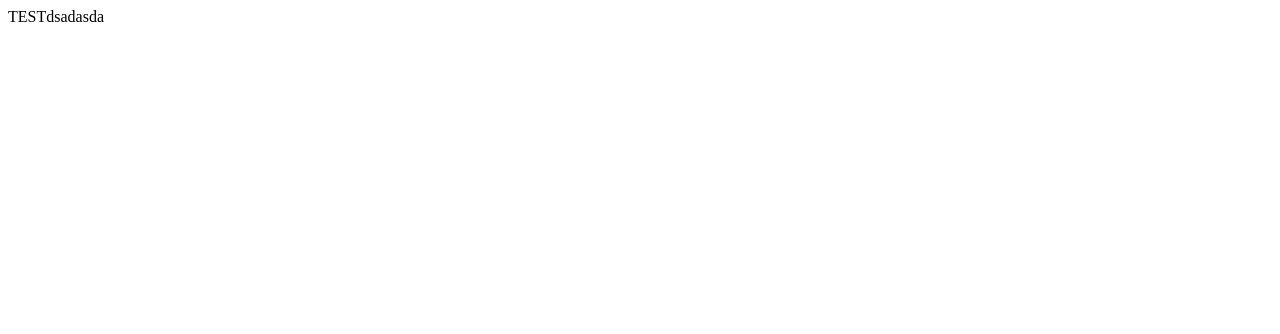
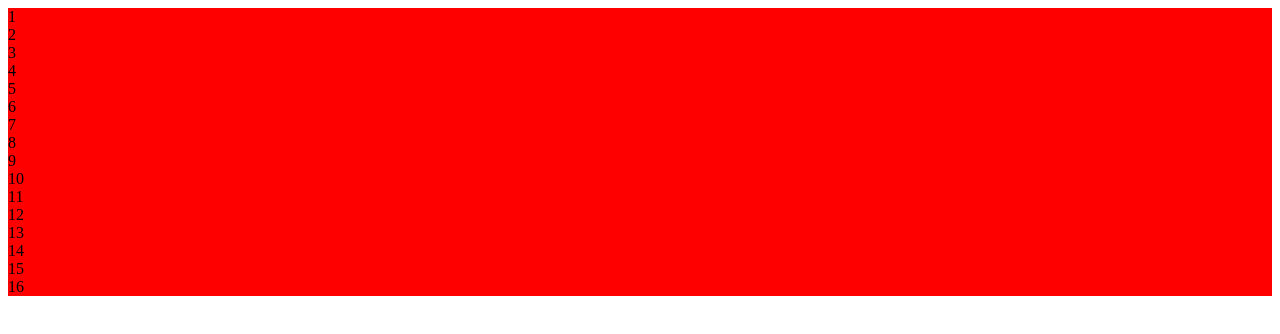
Before and after one commit to mye0ngs00/16-puzzle, a website built with webpack: page index.html in a window 1280 px wide. Built offline with nearby package versions, Linux system fonts and the light colour scheme.

Commit message:
install: css 번들링 추가

```diff
--- a/index.html
+++ b/index.html
@@ -4,10 +4,27 @@
   <meta charset="UTF-8">
   <meta http-equiv="X-UA-Compatible" content="IE=edge">
   <meta name="viewport" content="width=device-width, initial-scale=1.0">
-  <title>Document</title>
+  <title>16-Puzzle</title>
 </head>
 <body>
-  TESTdsadasda
+  <div>
+    <div>1</div>
+    <div>2</div>
+    <div>3</div>
+    <div>4</div>
+    <div>5</div>
+    <div>6</div>
+    <div>7</div>
+    <div>8</div>
+    <div>9</div>
+    <div>10</div>
+    <div>11</div>
+    <div>12</div>
+    <div>13</div>
+    <div>14</div>
+    <div>15</div>
+    <div>16</div>
+  </div>
   <script src="./dist/js/bundle.js"></script>
 </body>
 </html>
--- a/package.json
+++ b/package.json
@@ -24,7 +24,10 @@
     "@babel/plugin-proposal-class-properties": "^7.14.5",
     "@babel/preset-env": "^7.14.5",
     "babel-loader": "^8.2.2",
+    "css-loader": "^5.2.6",
     "html-webpack-plugin": "^5.3.1",
+    "mini-css-extract-plugin": "^1.6.0",
+    "style-loader": "^2.0.0",
     "webpack": "^5.39.0",
     "webpack-cli": "^4.7.2",
     "webpack-dev-server": "^3.11.2"
--- /dev/null
+++ b/src/css/index.css
@@ -0,0 +1,3 @@
+div {
+  background-color: red;
+}
--- a/src/js/index.js
+++ b/src/js/index.js
@@ -1,3 +1,4 @@
 import a from './test'
+import '../css/index.css'
 
-console.log(a + '231231')
+console.log(a + '231231s1a32')
--- a/webpack.config.js
+++ b/webpack.config.js
@@ -1,5 +1,6 @@
-const path = require('path');
-const HtmlWebpackPlugin = require('html-webpack-plugin');
+const path = require('path')
+const HtmlWebpackPlugin = require('html-webpack-plugin')
+const MiniCssExtractPlugin = require('mini-css-extract-plugin')
 
 module.exports = {
   entry: ['@babel/polyfill', './src/js/index.js'],
@@ -8,9 +9,8 @@ module.exports = {
     filename: 'bundle.js'
   },
   plugins: [
-    new HtmlWebpackPlugin({
-      template: './index.html',
-    }),
+    new HtmlWebpackPlugin({ template: './index.html' }),
+    new MiniCssExtractPlugin({ filename: 'app.css' }),
   ],
   devServer: {
     contentBase: __dirname + "dist/js/",
@@ -34,8 +34,15 @@ module.exports = {
             presets: ['@babel/preset-env'],
             plugins: ['@babel/plugin-proposal-class-properties']
           }
-        }
-      }
+        },
+      },
+      {
+        test: /\.css$/i,
+        use: [
+          MiniCssExtractPlugin.loader,
+          'css-loader',
+        ],
+      },
     ]
   },
   devtool: 'source-map',
```
Also changed, not shown: README.md.
